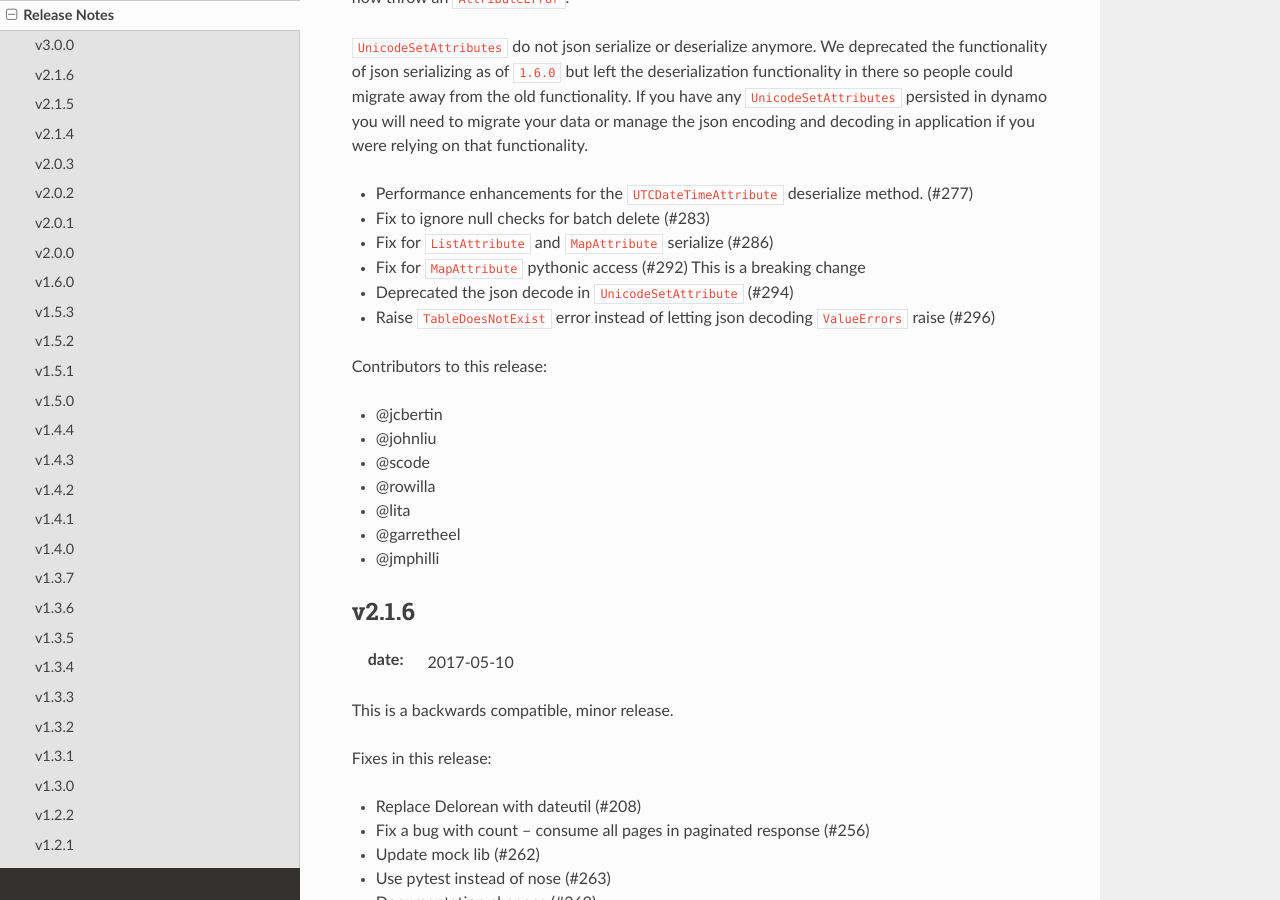
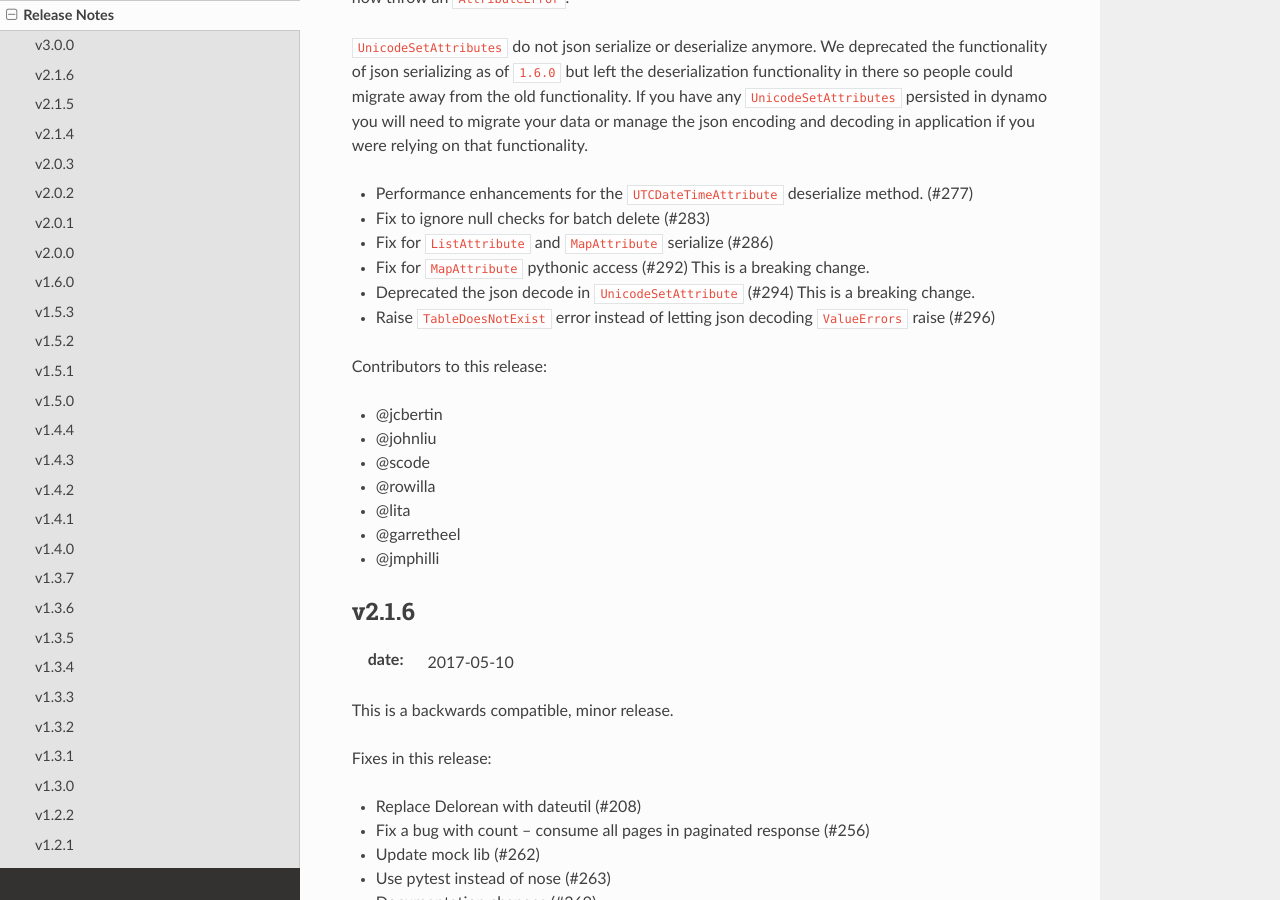
Before and after one commit to pynamodb/PynamoDB, a Sphinx documentation site: the page built from docs/release_notes.rst, in a window 1280 px wide and 900 px high, scrolled down 499 px. Built offline with Sphinx 7.4.7 and the Read the Docs theme 2.0.0, drawn with Linux system fonts in a browser that asks for light colours; pages that are not in the unit, such as notebooks, are missing from menus.

Commit message:
breaking change comment

```diff
--- a/docs/release_notes.rst
+++ b/docs/release_notes.rst
@@ -21,8 +21,8 @@ If you have any ``UnicodeSetAttributes`` persisted in dynamo you will need to mi
 * Performance enhancements for the ``UTCDateTimeAttribute`` deserialize method. (#277)
 * Fix to ignore null checks for batch delete (#283)
 * Fix for ``ListAttribute`` and ``MapAttribute`` serialize (#286)
-* Fix for ``MapAttribute`` pythonic access (#292) This is a breaking change
-* Deprecated the json decode in ``UnicodeSetAttribute`` (#294)
+* Fix for ``MapAttribute`` pythonic access (#292) This is a breaking change.
+* Deprecated the json decode in ``UnicodeSetAttribute`` (#294) This is a breaking change.
 * Raise ``TableDoesNotExist`` error instead of letting json decoding ``ValueErrors`` raise (#296)
 
 Contributors to this release:
```
